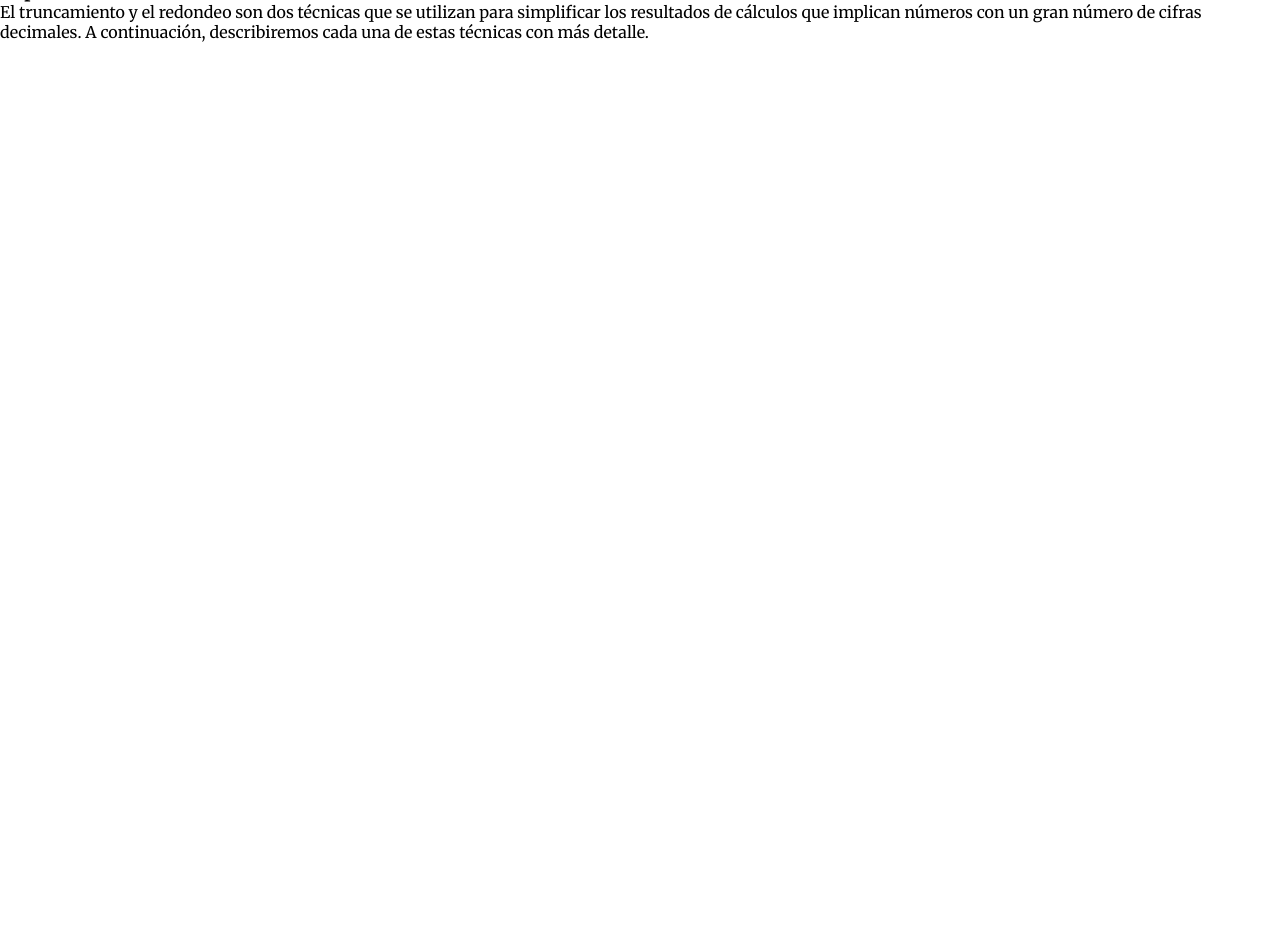
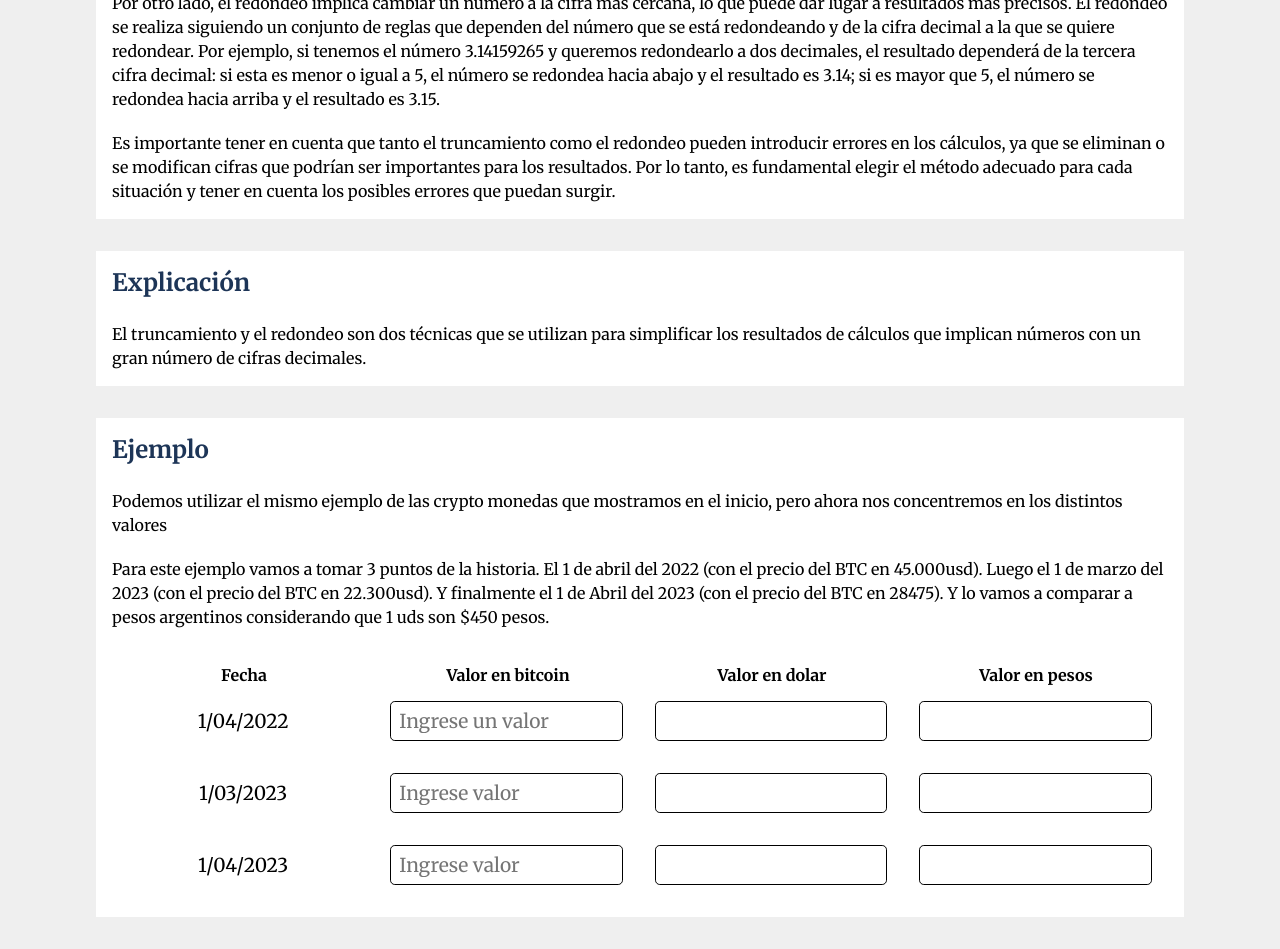
Before and after one commit to FacuMunozLemir/analisisnumerico, a React (Create React App) app: page /ejemplos/redondeotruncamiento in a window 1280 px wide. Shown: the part 540-1489 px from the top of the page. Before the commit the page ends 800 px from the top, so only its background shows below. Built offline with nearby package versions, Linux system fonts and the light colour scheme.

Commit message:
Commit con unidad de truncamiento y redondeo terminada

```diff
--- a/src/App.js
+++ b/src/App.js
@@ -9,7 +9,6 @@ import SectionContacto from "./components/sectionContacto/SectionContacto";
 
 // import EventosContainer from "./components/pageEventos/eventosContainer";
 import Ejemplos from "./components/ejemplos/Ejemplos";
-import Menu from "./components/comensal/comensal";
 import Truncamiento from "./views/truncamiento/Truncamiento";
 
 function App() {
@@ -28,7 +27,6 @@ function App() {
             <SectionContacto />,
           ]}
         />
-        <Route path="/comensal" element={<Menu />} />
         <Route path="/ejemplos" element={<Ejemplos />} />
         <Route
           path="/ejemplos/redondeotruncamiento"
--- a/src/components/main/Main.jsx
+++ b/src/components/main/Main.jsx
@@ -11,15 +11,13 @@ function Main() {
         </div>
       </div>
       <div className="semiHero">
-        <h2>Bienvenidos a la catedra más interesante</h2>
+        <h2>Bienvenidos a la catedra</h2>
         <div className="texto">
           <div className="textoIzquierda">
             <img src="./img/calculadoraAmico.png" alt="" />
           </div>
           <div className="textoDerecha">
-            <h3>
-              Donde van a aprender a sacar todo el provecho de los números
-            </h3>
+            <h3>Donde conoceremos un poco más sobre los números</h3>
             <p>
               Es esencial que aprendamos la importancia que tienen los{" "}
               <b>números</b> sin importar la posición que ocupen. Todos nos
--- /dev/null
+++ b/src/components/tablaValores/TablaValores.jsx
@@ -0,0 +1,112 @@
+import React, { useRef } from "react";
+import "./tablavalores.css";
+
+function TablaValores() {
+  const txtPesos1Ref = useRef();
+  const txtDolar1Ref = useRef();
+  const txtPesos2Ref = useRef();
+  const txtDolar2Ref = useRef();
+  const txtPesos3Ref = useRef();
+  const txtDolar3Ref = useRef();
+
+  function handlerInput(evt) {
+    let numeroEscrito = evt.target.value;
+    console.log(numeroEscrito);
+    let dolarTotal = parseFloat(numeroEscrito) * 45000;
+    let numeroTotal = parseFloat(numeroEscrito) * 45000 * 450;
+    txtDolar1Ref.current.value = dolarTotal;
+    txtPesos1Ref.current.value = numeroTotal;
+  }
+  function handlerInput2(evt) {
+    let numeroEscrito = evt.target.value;
+    console.log(numeroEscrito);
+    let dolarTotal = parseFloat(numeroEscrito) * 22300;
+    let numeroTotal = parseFloat(numeroEscrito) * 22300 * 450;
+    txtDolar2Ref.current.value = dolarTotal;
+    txtPesos2Ref.current.value = numeroTotal;
+  }
+  function handlerInput3(evt) {
+    let numeroEscrito = evt.target.value;
+    console.log(numeroEscrito);
+    let dolarTotal = parseFloat(numeroEscrito) * 28475;
+    let numeroTotal = parseFloat(numeroEscrito) * 28475 * 450;
+    txtDolar3Ref.current.value = dolarTotal;
+    txtPesos3Ref.current.value = numeroTotal;
+  }
+
+  return (
+    <div className="tablaValores">
+      <div className="titulo">
+        <h4>Fecha</h4>
+        <h4>Valor en bitcoin</h4>
+        <h4>Valor en dolar</h4>
+        <h4>Valor en pesos</h4>
+      </div>
+      <div className="valores fila1">
+        <p>1/04/2022</p>
+        <input
+          className="txtbtc1"
+          type="number"
+          placeholder="Ingrese un valor"
+          onChange={handlerInput}
+        />
+        <input
+          className="txtdolar1"
+          type="number"
+          ref={txtDolar1Ref}
+          readOnly
+        />
+        <input
+          className="txtpesos1"
+          type="number"
+          ref={txtPesos1Ref}
+          readOnly
+        />
+      </div>
+      <div className="valores fila2">
+        <p>1/03/2023</p>
+        <input
+          className="txtbtc2"
+          type="number"
+          placeholder="Ingrese valor"
+          onChange={handlerInput2}
+        />
+        <input
+          className="txtdolar2"
+          ref={txtDolar2Ref}
+          type="number"
+          readOnly
+        />
+        <input
+          className="txtpesos2"
+          ref={txtPesos2Ref}
+          type="number"
+          readOnly
+        />
+      </div>
+      <div className="valores fila3">
+        <p>1/04/2023</p>
+        <input
+          className="txtbtc3"
+          type="number"
+          placeholder="Ingrese valor"
+          onChange={handlerInput3}
+        />
+        <input
+          className="txtdolar3"
+          ref={txtDolar3Ref}
+          type="number"
+          readOnly
+        />
+        <input
+          className="txtpesos3"
+          ref={txtPesos3Ref}
+          type="number"
+          readOnly
+        />
+      </div>
+    </div>
+  );
+}
+
+export default TablaValores;
--- /dev/null
+++ b/src/components/tablaValores/tablavalores.css
@@ -0,0 +1,46 @@
+.tablaValores {
+  width: 100%;
+  max-width: 68rem;
+  margin-top: 1rem;
+  display: flex;
+  flex-direction: column;
+  align-items: center;
+  justify-content: flex-start;
+}
+
+.tablaValores .titulo {
+  width: 100%;
+  display: flex;
+  align-items: center;
+  justify-content: space-between;
+}
+
+.tablaValores .titulo h4 {
+  width: 25%;
+  text-align: center;
+}
+.tablaValores .valores {
+  width: 100%;
+  display: flex;
+  align-items: center;
+  justify-content: space-between;
+}
+
+.tablaValores .valores p {
+  width: 25%;
+  margin: 1rem;
+  text-align: center;
+  font-size: 1.2rem;
+}
+.tablaValores .valores input {
+  width: 25%;
+  margin: 1rem;
+  height: 2.5rem;
+  padding: 0rem 0.5rem;
+  font-size: 1.2rem;
+  border: 0.05rem solid #000;
+  border-radius: 0.3rem;
+}
+.tablaValores .valores input:focus {
+  outline: 0.05rem solid #1d3557;
+}
--- a/src/views/truncamiento/Truncamiento.jsx
+++ b/src/views/truncamiento/Truncamiento.jsx
@@ -1,53 +1,77 @@
 import React from "react";
+import "./truncamiento.css";
+import TablaValores from "../../components/tablaValores/TablaValores";
 
 function Truncamiento() {
   return (
-    <div className="truncamientoContainer">
+    <div className="unidadesContainer">
+      <h2>Truncamiento y Redondeo</h2>
+      <div className="definicion unidadSegmento">
         <h3>Definicion</h3>
         <p>
-        En el análisis numérico, el truncamiento y el redondeo son dos técnicas
-        utilizadas para reducir el número de cifras decimales en un resultado de
-        cálculo. Ambas técnicas se utilizan cuando se realizan cálculos con
-        números que tienen más cifras decimales de las necesarias o deseadas, y
-        se usan para evitar errores en los resultados finales.
+          En el análisis numérico, el truncamiento y el redondeo son dos
+          técnicas utilizadas para reducir el número de cifras decimales en un
+          resultado de cálculo. Ambas técnicas se utilizan cuando se realizan
+          cálculos con números que tienen más cifras decimales de las necesarias
+          o deseadas, y se usan para evitar errores en los resultados finales.
         </p>
         <br />
         <p>
-        El truncamiento se refiere a la eliminación de las cifras decimales que
-        no son necesarias en un número, lo que puede llevar a que el resultado
-        final sea menos preciso. Por ejemplo, si tenemos el número 3.14159265 y
-        queremos truncarlo a dos decimales, el resultado sería 3.14, ya que se
-        eliminan las cifras decimales a partir del tercer decimal.
+          El truncamiento se refiere a la eliminación de las cifras decimales
+          que no son necesarias en un número, lo que puede llevar a que el
+          resultado final sea menos preciso. Por ejemplo, si tenemos el número
+          3.14159265 y queremos truncarlo a dos decimales, el resultado sería
+          3.14, ya que se eliminan las cifras decimales a partir del tercer
+          decimal.
         </p>
         <br />
         <p>
           Por otro lado, el redondeo implica cambiar un número a la cifra más
           cercana, lo que puede dar lugar a resultados más precisos. El redondeo
           se realiza siguiendo un conjunto de reglas que dependen del número que
-        se está redondeando y de la cifra decimal a la que se quiere redondear.
-        Por ejemplo, si tenemos el número 3.14159265 y queremos redondearlo a
-        dos decimales, el resultado dependerá de la tercera cifra decimal: si
-        esta es menor o igual a 5, el número se redondea hacia abajo y el
-        resultado es 3.14; si es mayor que 5, el número se redondea hacia arriba
-        y el resultado es 3.15.
+          se está redondeando y de la cifra decimal a la que se quiere
+          redondear. Por ejemplo, si tenemos el número 3.14159265 y queremos
+          redondearlo a dos decimales, el resultado dependerá de la tercera
+          cifra decimal: si esta es menor o igual a 5, el número se redondea
+          hacia abajo y el resultado es 3.14; si es mayor que 5, el número se
+          redondea hacia arriba y el resultado es 3.15.
         </p>
         <br />
         <p>
-        Es importante tener en cuenta que tanto el truncamiento como el redondeo
-        pueden introducir errores en los cálculos, ya que se eliminan o se
-        modifican cifras que podrían ser importantes para los resultados. Por lo
-        tanto, es fundamental elegir el método adecuado para cada situación y
-        tener en cuenta los posibles errores que puedan surgir.
+          Es importante tener en cuenta que tanto el truncamiento como el
+          redondeo pueden introducir errores en los cálculos, ya que se eliminan
+          o se modifican cifras que podrían ser importantes para los resultados.
+          Por lo tanto, es fundamental elegir el método adecuado para cada
+          situación y tener en cuenta los posibles errores que puedan surgir.
         </p>
+      </div>
 
+      <div className="explicacion unidadSegmento">
         <h3>Explicación</h3>
         <p>
           El truncamiento y el redondeo son dos técnicas que se utilizan para
-        simplificar los resultados de cálculos que implican números con un gran
-        número de cifras decimales. A continuación, describiremos cada una de
-        estas técnicas con más detalle.
+          simplificar los resultados de cálculos que implican números con un
+          gran número de cifras decimales.
+        </p>
+      </div>
+
+      <div className="ejemplo unidadSegmento">
+        <h3>Ejemplo</h3>
+        <p>
+          Podemos utilizar el mismo ejemplo de las crypto monedas que mostramos
+          en el inicio, pero ahora nos concentremos en los distintos valores
         </p>
         <br />
+        <p>
+          Para este ejemplo vamos a tomar 3 puntos de la historia. El 1 de abril
+          del 2022 (con el precio del BTC en 45.000usd). Luego el 1 de marzo del
+          2023 (con el precio del BTC en 22.300usd). Y finalmente el 1 de Abril
+          del 2023 (con el precio del BTC en 28475). Y lo vamos a comparar a
+          pesos argentinos considerando que 1 uds son $450 pesos.
+        </p>
+        <br />
+        <TablaValores />
+      </div>
     </div>
   );
 }
--- a/src/views/truncamiento/truncamiento.css
+++ b/src/views/truncamiento/truncamiento.css
@@ -0,0 +1,34 @@
+.unidadesContainer {
+  width: 100%;
+  display: flex;
+  flex-direction: column;
+  align-items: center;
+  justify-content: flex-start;
+  background-color: #eeee;
+}
+.unidadesContainer h2 {
+  font-size: 1.8rem;
+  margin-top: 2rem;
+}
+.unidadesContainer .unidadSegmento {
+  width: 95%;
+  max-width: 68rem;
+  margin-top: 2rem;
+  padding: 1rem;
+  background-color: #fff;
+}
+
+.unidadesContainer .ejemplo {
+  margin-bottom: 2rem;
+}
+
+.unidadesContainer .unidadSegmento h3 {
+  font-weight: 600;
+  font-size: 1.5rem;
+  margin-bottom: 1.5rem;
+  color: #1d3557;
+}
+
+.unidadesContainer .unidadSegmento p {
+  line-height: 1.5;
+}
```
Also changed, not shown: src/components/comensal/comensal.jsx (deleted, +0 -64 lines), src/components/comensal/styles.css (deleted, +0 -63 lines), src/components/ejemplos/Ejemplos.jsx (+5 -5 lines), src/components/ejemplos/temas/truncamiento/truncamiento.jsx (deleted, +0 -7 lines). Lines whose indentation alone changed are shown as unchanged.
